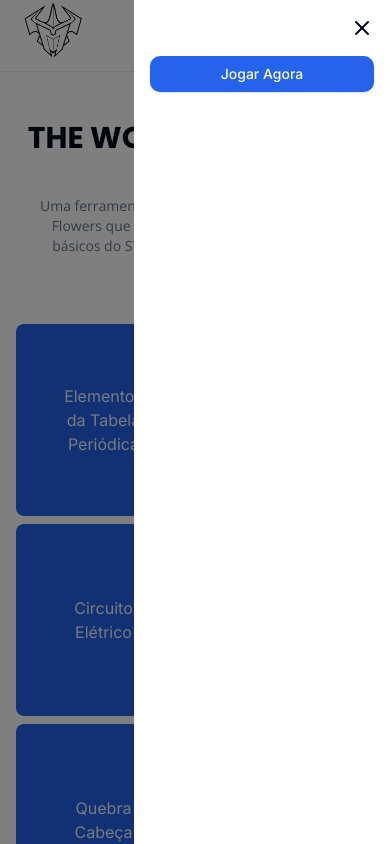
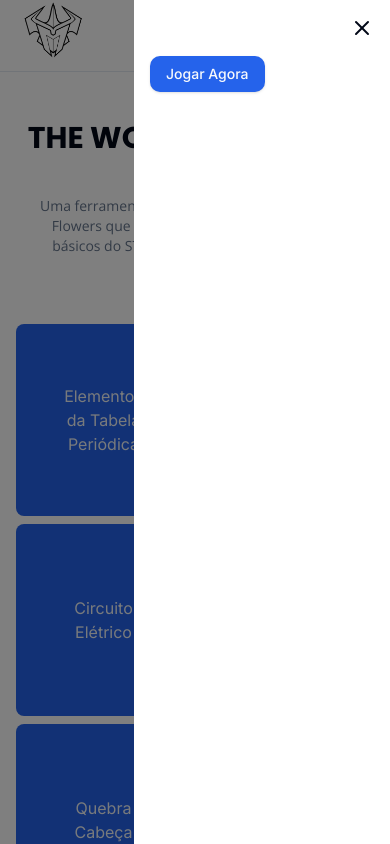
Before and after one commit to giovannivicentin/megazord, a Next.js app: page / in a window 390 px wide. Both pictures are taken after a click on the icon 362 px from the left and 35 px from the top of the page. Shown: the top 844 px of the page. Built offline with nearby package versions, Linux system fonts and the light colour scheme.

Commit message:
feat: Add random page button functionality to navbar

```diff
--- a/src/components/navbar.tsx
+++ b/src/components/navbar.tsx
@@ -7,10 +7,12 @@ import { Separator } from './ui/separator'
 import { Button } from './ui/button'
 import { useState, useEffect } from 'react'
 import { FiMenu, FiX } from 'react-icons/fi'
+import { items } from '../lib/items'
 
 export function Navbar() {
   const [isMenuOpen, setIsMenuOpen] = useState(false)
   const [isAnimating, setIsAnimating] = useState(false)
+  const [randomPage, setRandomPage] = useState(getRandomPage())
 
   const toggleMenu = () => {
     setIsAnimating(true)
@@ -38,6 +40,16 @@ export function Navbar() {
       document.removeEventListener('mousedown', handleOutsideClick)
     }
   }, [isMenuOpen])
+
+  function getRandomPage() {
+    const randomIndex = Math.floor(Math.random() * items.length)
+    return items[randomIndex].pageToGo
+  }
+
+  const handleButtonClick = () => {
+    const newRandomPage = getRandomPage()
+    setRandomPage(newRandomPage)
+  }
 
   return (
     <nav>
@@ -74,7 +86,9 @@ export function Navbar() {
           </li>
         </ul>
         <div className="hidden md:flex gap-4">
-          <Button>Jogar Agora</Button>
+          <Link href={randomPage}>
+            <Button onClick={handleButtonClick}>Jogar Agora</Button>
+          </Link>
           <ModeToggle />
         </div>
         <div className="flex items-center gap-4 md:hidden menu-toggle">
@@ -99,7 +113,9 @@ export function Navbar() {
               onClick={closeMenu}
             />
             <div className="flex flex-col mt-10">
-              <Button>Jogar Agora</Button>
+              <Link href={randomPage}>
+                <Button onClick={handleButtonClick}>Jogar Agora</Button>
+              </Link>
             </div>
           </div>
         </div>
```
